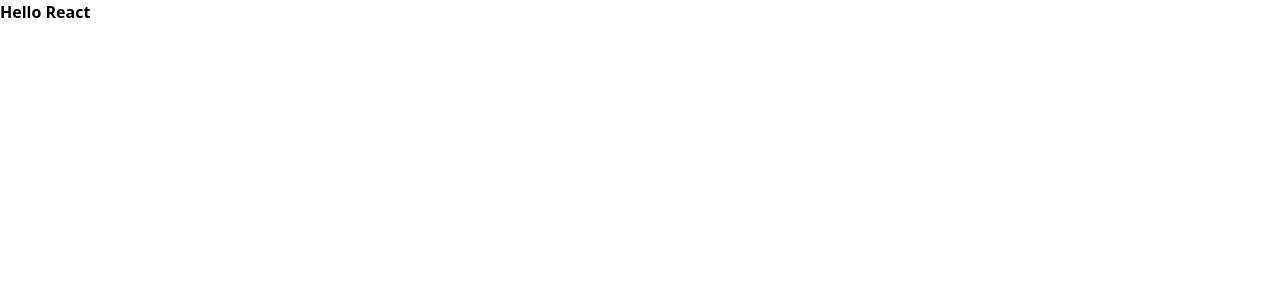
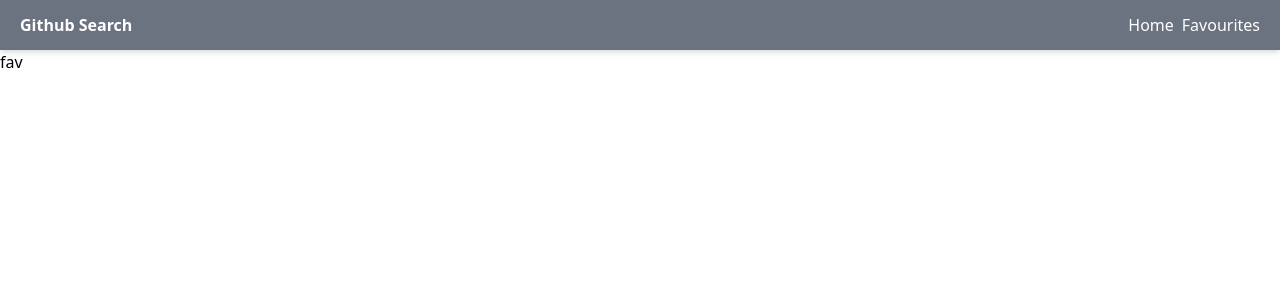
Before and after one commit to w-develop-w/practice-ts, a React (Create React App) app: page /favourites in a window 1280 px wide. Shown: the top 300 px of the page. Built offline with nearby package versions, Linux system fonts and the light colour scheme.

Commit message:
adding routes

```diff
--- a/src/App.tsx
+++ b/src/App.tsx
@@ -1,9 +1,19 @@
-import React from 'react';
+import React from "react"
+import { Routes, Route } from "react-router-dom"
+import { HomePage } from "./pages/HomePage"
+import { FavoritesPage } from "./pages/FavoritesPage"
+import { Navigation } from "./components/Navigation"
 
 function App() {
-  return (
-    <h1 className="flex font-bold">Hello React</h1>
-  );
+    return (
+        <>
+            <Navigation/>
+            <Routes>
+                <Route path="/" element={<HomePage />}></Route>
+                <Route path="/favourites" element={<FavoritesPage />}></Route>
+            </Routes>
+        </>
+    )
 }
 
-export default App;
+export default App
--- /dev/null
+++ b/src/components/Navigation.tsx
@@ -0,0 +1,14 @@
+import {Link} from 'react-router-dom'
+
+export function Navigation() {
+    return (
+        <nav className="flex justify-between items-center h-[50px] px-5 shadow-md bg-gray-500 text-white">
+            <h3 className='font-bold'>Github Search</h3>
+
+            <span>
+                <Link to="/" className='mr-2'>Home</Link>
+                <Link to="/favourites">Favourites</Link>
+            </span>
+        </nav>
+    )
+}
--- a/src/index.tsx
+++ b/src/index.tsx
@@ -5,4 +5,8 @@
 import { BrowserRouter } from "react-router-dom"
 
 const root = ReactDOM.createRoot(document.getElementById("root") as HTMLElement)
-root.render(<App />)
+root.render(
+    <BrowserRouter>
+        <App />
+    </BrowserRouter>
+)
--- /dev/null
+++ b/src/pages/FavoritesPage.tsx
@@ -0,0 +1,5 @@
+export function FavoritesPage () {
+    return (
+        <div>fav</div>
+    )
+}
--- /dev/null
+++ b/src/pages/HomePage.tsx
@@ -0,0 +1,5 @@
+export function HomePage() {
+    return (
+        <div>home</div>
+    )
+}
```
